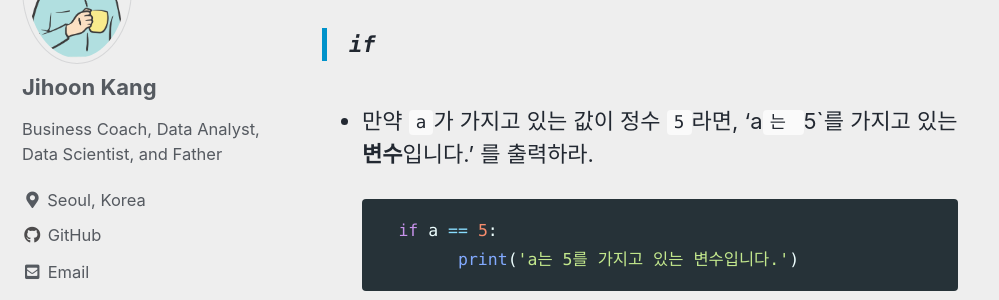
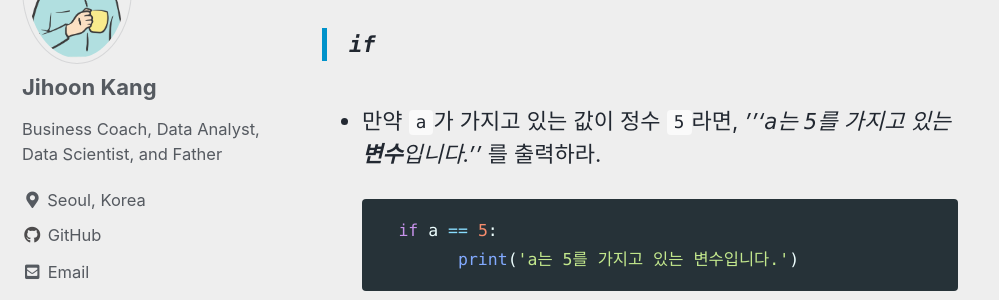
Before and after one commit to SurfingOrca/SurfingOrca.github.io, a Jekyll site: the page built from _posts/2020-08-25-01.md, in a window 1280 px wide and 900 px high, scrolled down 2151 px. Shown: the part 152-452 px from the top of the window, without its empty margins (0-999 px from the left). Built offline with Jekyll 4.4.1, drawn with Linux system fonts in a browser that asks for light colours; cached includes are drawn as plain includes.

````diff
--- a/_posts/2020-08-25-01.md
+++ b/_posts/2020-08-25-01.md
@@ -61,7 +61,7 @@ tags: [jekyll, github, markdown]
 
 > **`if`**
 
-- 만약 `a`가 가지고 있는 값이 정수 `5`라면, 'a`는 `5`를 가지고 있는 **변수**입니다.' 를 출력하라.
+- 만약 `a`가 가지고 있는 값이 정수 `5`라면, *'''`a`는 `5`를 가지고 있는 **변수**입니다.''* 를 출력하라.
 
     ```python
     if a == 5:
````
Also changed, not shown: 2 other files.
